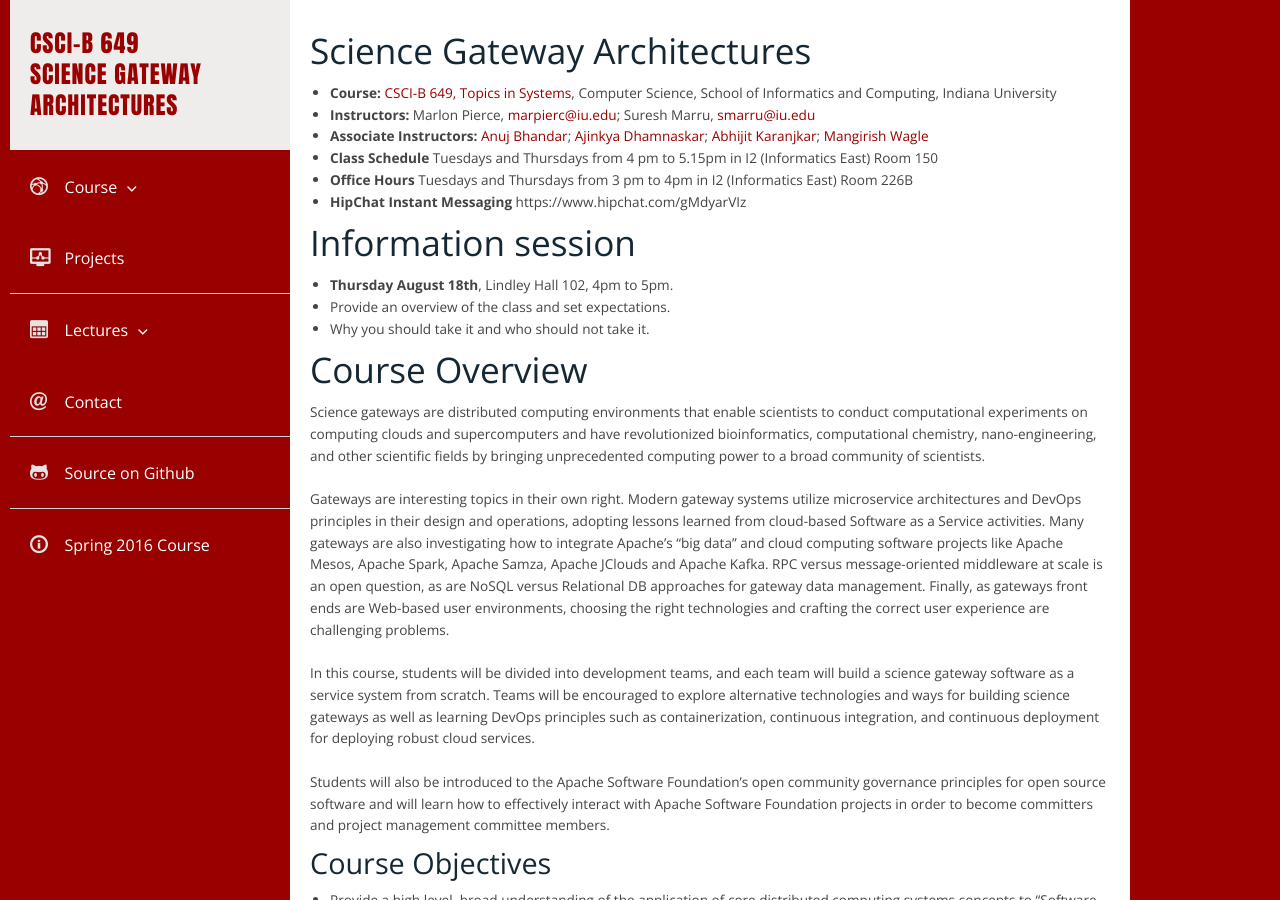
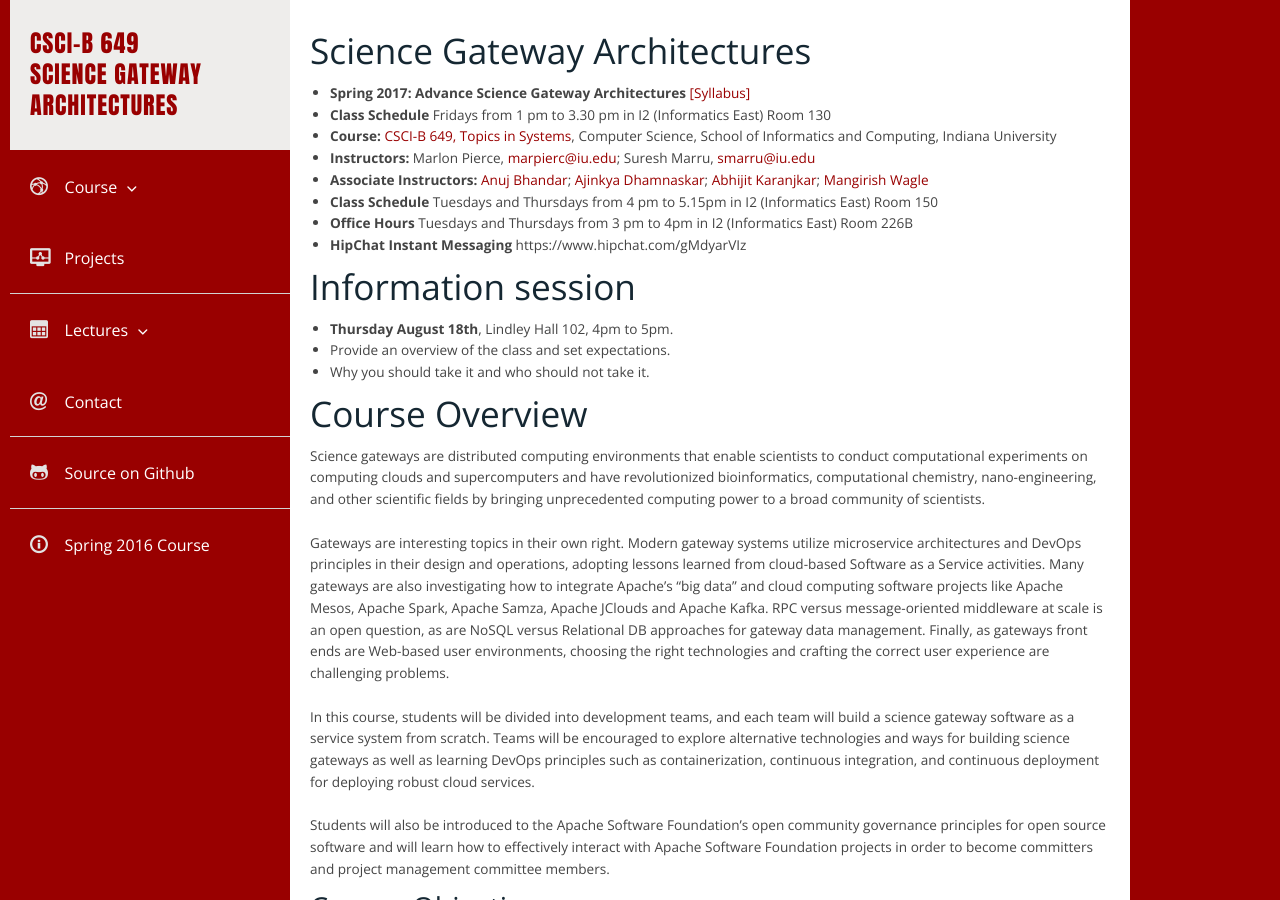
Before and after one commit to airavata-courses/airavata-courses.github.io, a Jekyll site: the page built from index.md, in a window 1280 px wide and 900 px high. Built offline with Jekyll 4.4.1, drawn with Linux system fonts in a browser that asks for light colours.

Commit message:
adding Spring Course Syllabus

```diff
--- a/index.md
+++ b/index.md
@@ -3,6 +3,9 @@ layout: default
 ---
 
 ## Science Gateway Architectures
+
+* **Spring 2017: Advance Science Gateway Architectures** [[Syllabus]]({{ site.url }}slides/IU-CSCI-B649-Advance-SGA.pdf)
+* **Class Schedule** Fridays from 1 pm to 3.30 pm in I2 (Informatics East) Room 130
 
 * **Course:** [CSCI-B 649, Topics in Systems](https://www.soic.indiana.edu/graduate/courses/index.html?number=b649&department=CSCI){:target="_blank"}, Computer Science, School of Informatics and Computing, Indiana University
 * **Instructors:** Marlon Pierce, [marpierc@iu.edu](mailto:marpierc@iu.edu); Suresh Marru, [smarru@iu.edu](mailto:smarru@iu.edu)
```
